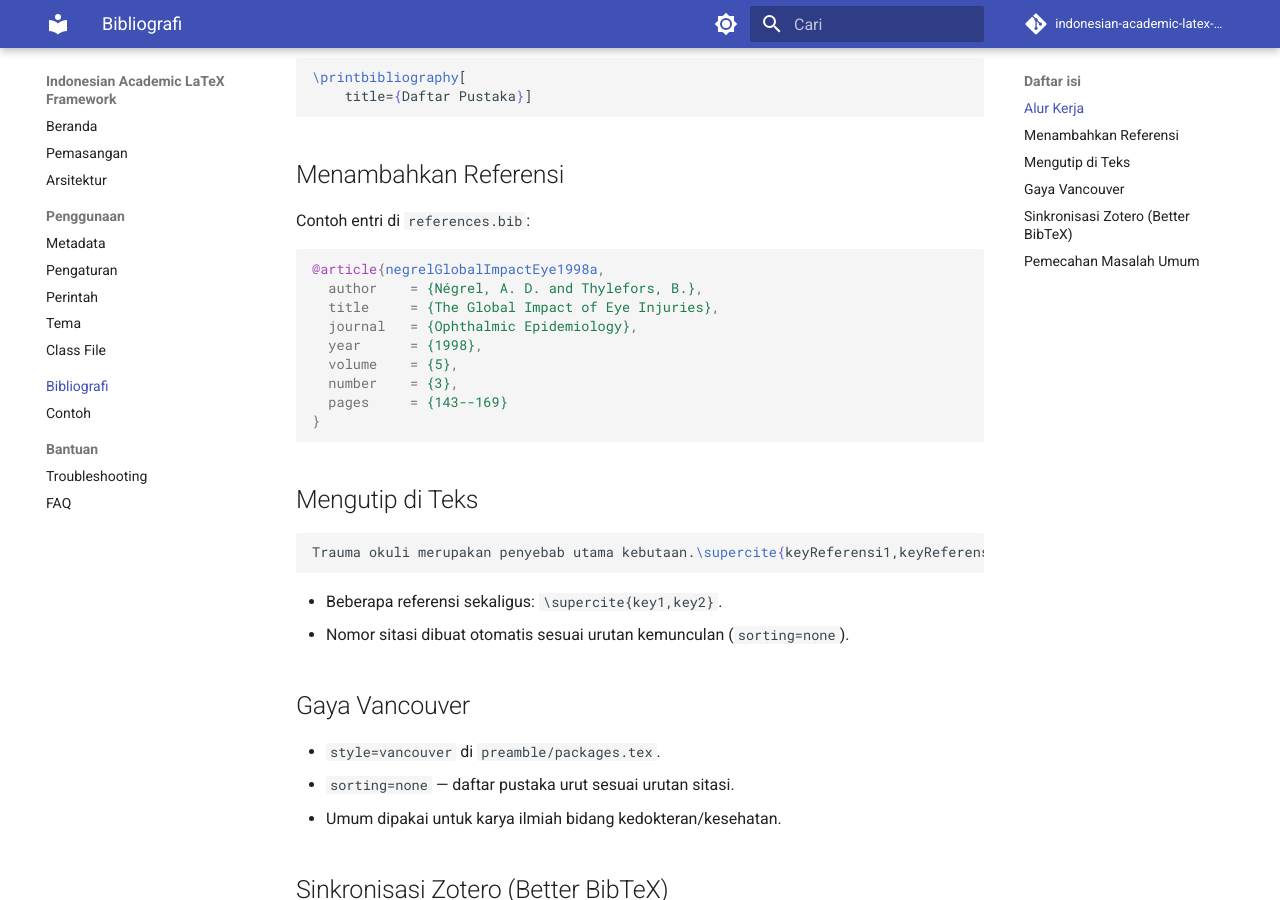
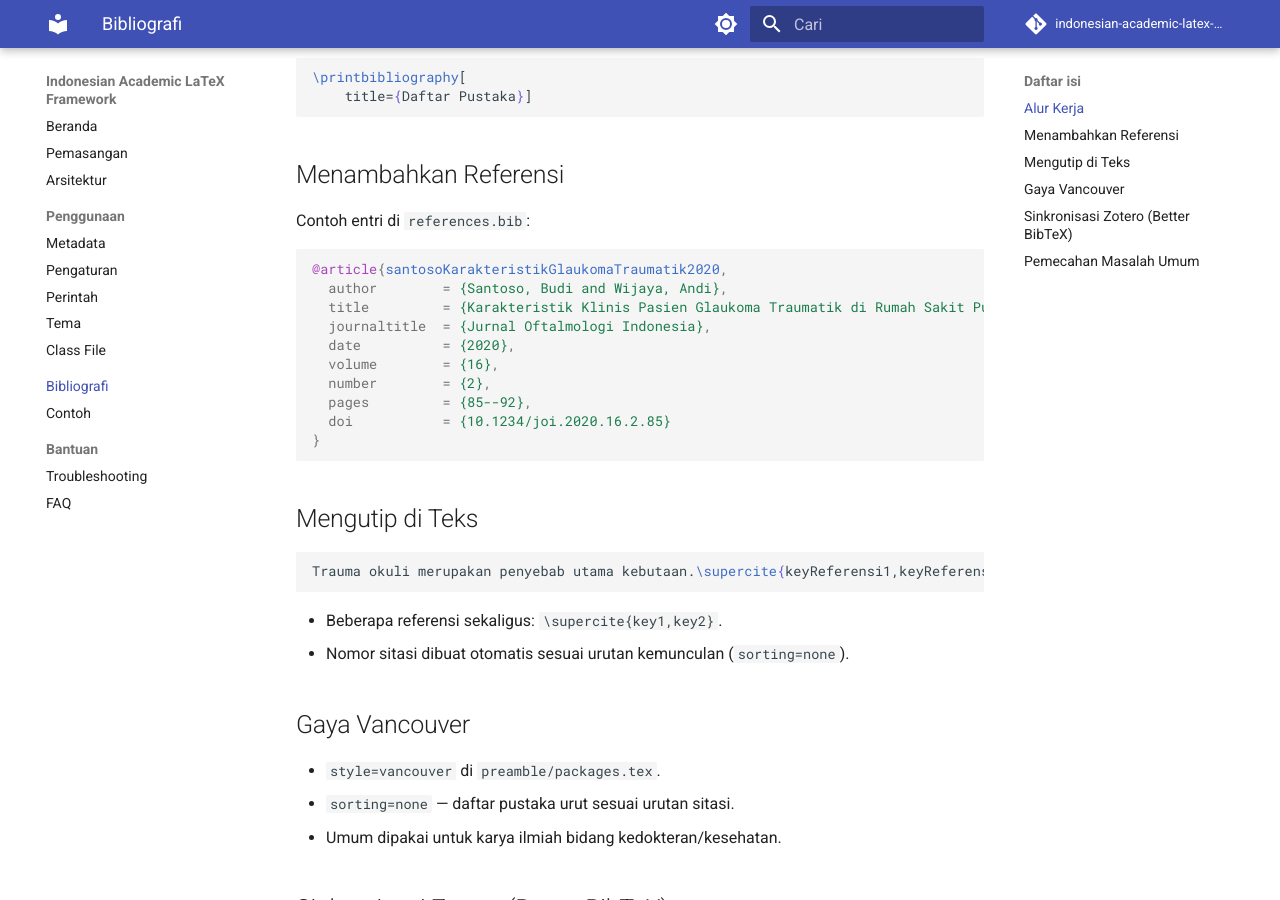
Before and after one commit to dewabenny/template_skripsi_thesis_latex, an MkDocs documentation site: the page built from docs/bibliography.md, in a window 1280 px wide and 900 px high, scrolled down 389 px. Built offline with MkDocs 1.6.1 and Material for MkDocs 9.7.7, drawn with Linux system fonts in a browser that asks for light colours; comment, search, counter and statistics services are not loaded.

Commit message:
docs: ganti references.bib dengan contoh berbagai tipe referensi
- @article, @book, @incollection, @inproceedings, @online, @thesis, @report, @manual, @misc
- Konvensi key penulisTahunKataKunci + komentar panduan per tipe
- Perbarui key sitasi di examples/ dan docs/bibliography.md agar tetap kompilasi

````diff
--- a/docs/bibliography.md
+++ b/docs/bibliography.md
@@ -21,14 +21,15 @@
 Contoh entri di `references.bib`:
 
 ```bibtex
-@article{negrelGlobalImpactEye1998a,
-  author    = {Négrel, A. D. and Thylefors, B.},
-  title     = {The Global Impact of Eye Injuries},
-  journal   = {Ophthalmic Epidemiology},
-  year      = {1998},
-  volume    = {5},
-  number    = {3},
-  pages     = {143--169}
+@article{santosoKarakteristikGlaukomaTraumatik2020,
+  author        = {Santoso, Budi and Wijaya, Andi},
+  title         = {Karakteristik Klinis Pasien Glaukoma Traumatik di Rumah Sakit Pusat Contoh},
+  journaltitle  = {Jurnal Oftalmologi Indonesia},
+  date          = {2020},
+  volume        = {16},
+  number        = {2},
+  pages         = {85--92},
+  doi           = {10.1234/joi.2020.16.2.85}
 }
 ```
 
````
Also changed, not shown: 6 other files.
